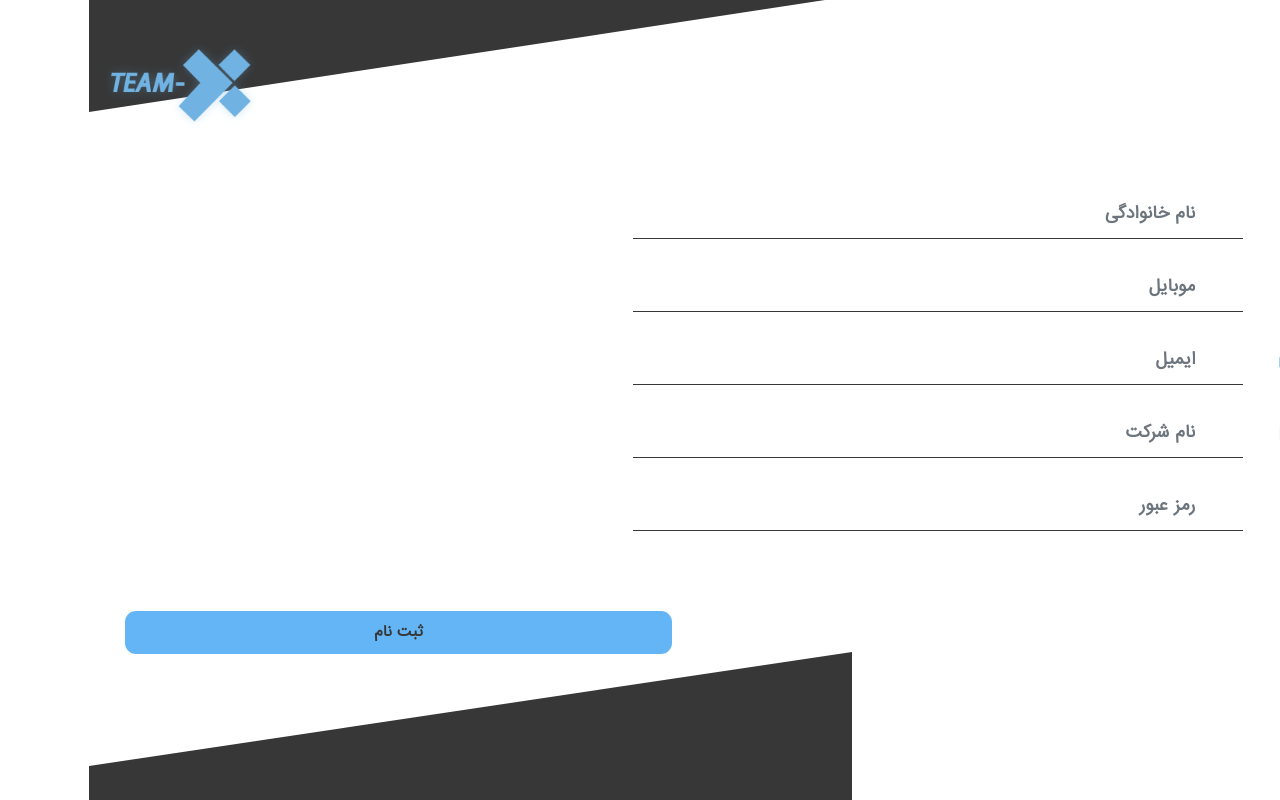
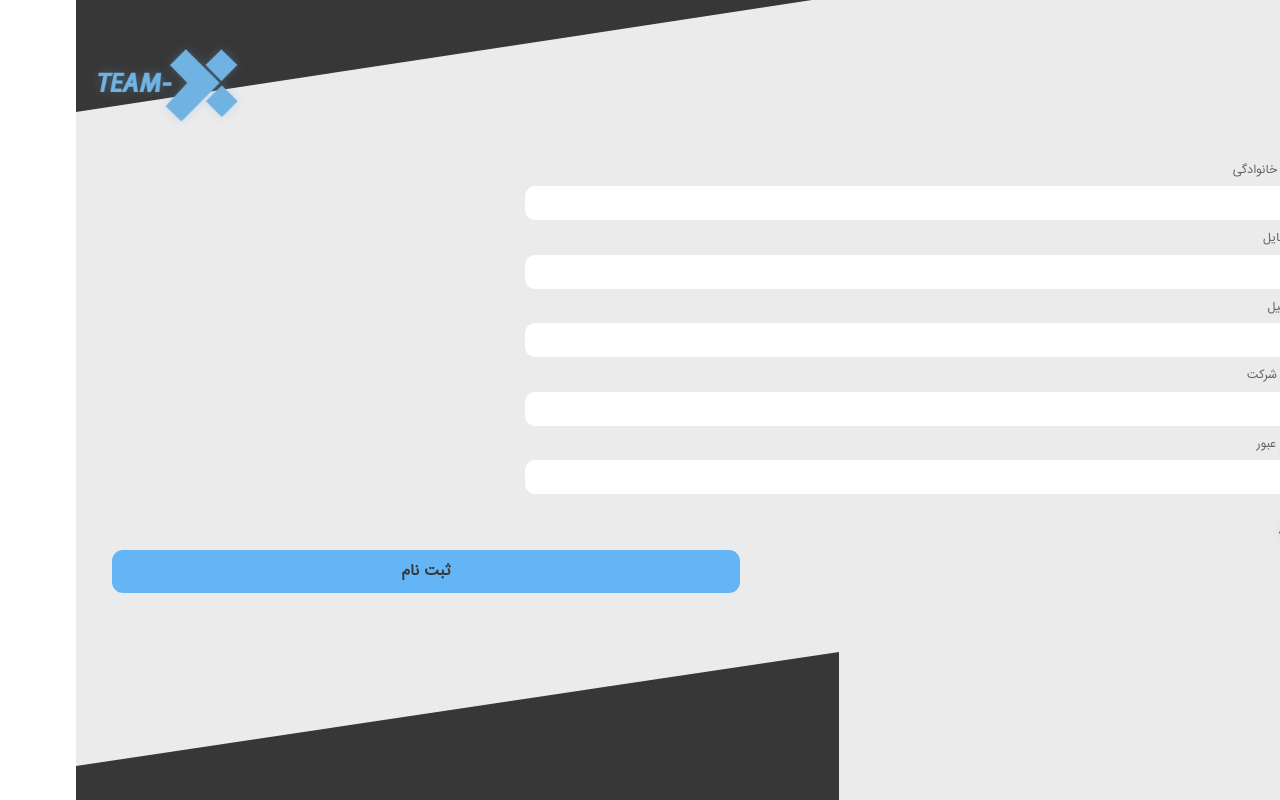
Before and after one commit to sr-ssh/food-manager-webapp, a React (Create React App) app: page /register in a window 1280 px wide. Built offline with nearby package versions, Linux system fonts and the light colour scheme.

Commit message:
register inputes updated

```diff
--- a/src/components/register.js
+++ b/src/components/register.js
@@ -21,8 +21,8 @@ export const Register = () => {
 
 
     const handleChange = (e) => {
-        const { name, value } = e.target;
-        setInputs(inputs => ({ ...inputs, [name]: value }));
+        const { id, value } = e.target;
+        setInputs(inputs => ({ ...inputs, [id]: value }));
     }
 
 
@@ -30,11 +30,11 @@ export const Register = () => {
         e.preventDefault();
         let user = { name, family, company, password, email, mobile };
         console.log(user)
-        name && family && password && mobile && dispatch(userActions.register(user));
+        family && password && mobile && dispatch(userActions.register(user));
     }
 
     return (
-        <>
+        <div className="order-page">
             <div id="triangle-up"></div>
 
             <Container fluid className="p-0 d-flex flex-column">
@@ -43,46 +43,96 @@ export const Register = () => {
                         <img className="logo" src={logo} alt="logo" width="168px"/>
                     </Col>
                 </Row>
-                <Row className="ms-0 registerForm">
+                <Row className="ms-0 registerForm mt-0">
                     <Col>
                         <Form className="d-flex flex-column justify-content-center"  onSubmit={formHandeler}>
-                            <Row className="w-100 me-2">
+
+                            <Row className="w-100 me-2 pe-2 order-inputs ">
+                                <Col >
+                                    <Form.Group controlId="family" >
+                                        <Image src={userLogo} width="17px" className="mx-2"/>
+                                        <Form.Label>نام خانوادگی</Form.Label>
+                                        <Form.Control className="order-input login-input" type="text" onChange={handleChange}  required/>
+                                    </Form.Group>
+                                </Col>
+                            </Row>
+                            {/* <Row className="w-100 me-2">
                                 <Col md={1} sm={1} xs={1}>
                                     <Image src={userLogo} className="form-icon" width="20px" height="20px"/>
                                 </Col>
                                 <Col md={6} sm={6} xs={8}>
                                     <Form.Control size="lg" className="pe-5 pt-2 form-input shadow-none" name="family" type="text" placeholder="نام خانوادگی" onChange={handleChange} required />
                                 </Col>
+                            </Row> */}
+
+                            <Row className="w-100 me-2 pe-2 order-inputs mt-2">
+                                <Col >
+                                    <Form.Group controlId="mobile" >
+                                        <Image src={mobileLogo} width="17px" className="mx-2"/>
+                                        <Form.Label>موبایل</Form.Label>
+                                        <Form.Control className="order-input login-input" type="number" onChange={handleChange}  required/>
+                                    </Form.Group>
+                                </Col>
                             </Row>
 
-                            <Row className="w-100 me-2 mt-4">
+                            {/* <Row className="w-100 me-2 mt-4">
                                 <Col md={1} sm={1} xs={1}>
                                     <Image src={mobileLogo} className="form-icon" width="20px" height="20px"/>
                                 </Col>
                                 <Col md={6} sm={6} xs={8}>
                                     <Form.Control size="lg" className="pe-5 form-input shadow-none" name="mobile" type="number" placeholder="موبایل" onChange={handleChange} required/>
                                 </Col>
+                            </Row> */}
+
+                            <Row className="w-100 me-2 pe-2 order-inputs mt-2">
+                                <Col >
+                                    <Form.Group controlId="email" >
+                                        <Image src={emailLogo} width="17px" className="mx-2"/>
+                                        <Form.Label>ایمیل</Form.Label>
+                                        <Form.Control className="order-input login-input" type="email" onChange={handleChange}  required/>
+                                    </Form.Group>
+                                </Col>
                             </Row>
 
-                            <Row className="w-100 me-2 mt-4">
+                            {/* <Row className="w-100 me-2 mt-4">
                                 <Col md={1} sm={1} xs={1}>
                                     <Image src={emailLogo} className="form-icon" width="20px" height="20px"/>
                                 </Col>
                                 <Col md={6} sm={6} xs={8}>
                                     <Form.Control size="lg" className="pe-5 form-input shadow-none" name="email" type="email" placeholder="ایمیل" onChange={handleChange} required/>
                                 </Col>
+                            </Row> */}
+
+                            <Row className="w-100 me-2 pe-2 order-inputs mt-2">
+                                <Col >
+                                    <Form.Group controlId="company" >
+                                        <Image src={companyLogo} width="17px" className="mx-2"/>
+                                        <Form.Label>نام شرکت</Form.Label>
+                                        <Form.Control className="order-input login-input" type="text" onChange={handleChange}  required/>
+                                    </Form.Group>
+                                </Col>
                             </Row>
 
-                            <Row className="w-100 me-2 mt-4">
+                            {/* <Row className="w-100 me-2 mt-4">
                                 <Col md={1} sm={1} xs={1}>
                                     <Image src={companyLogo} className="form-icon" width="20px" height="20px"/>
                                 </Col>
                                 <Col md={6} sm={6} xs={8}>
                                     <Form.Control size="lg" className="pe-5 form-input shadow-none" name="company" type="text" placeholder="نام شرکت" onChange={handleChange} required/>
                                 </Col>
+                            </Row> */}
+
+                            <Row className="w-100 me-2 pe-2 order-inputs mt-2">
+                                <Col >
+                                    <Form.Group controlId="password" >
+                                        <Image src={passwordLogo} width="17px" className="mx-2"/>
+                                        <Form.Label>رمز عبور</Form.Label>
+                                        <Form.Control className="order-input login-input" type="password" onChange={handleChange}  required/>
+                                    </Form.Group>
+                                </Col>
                             </Row>
 
-                            <Row className="w-100 me-2 mt-4">
+                            {/* <Row className="w-100 me-2 mt-4">
                                 <Col md={1} sm={1} xs={1}>
                                     <Image src={passwordLogo} className="form-icon" width="20px" height="20px"/>
                                 </Col>
@@ -90,9 +140,15 @@ export const Register = () => {
                                     <Form.Control size="lg" className="pe-5 form-input shadow-none" name="password" type="password" placeholder="رمز عبور" onChange={handleChange} required/>
                                 </Col>
                             </Row>
+                             */}
 
-                            <Row className="registerSubmitContainer">
-                                <Col xs={7} className="me-auto ms-4">
+                            <Row className="w-100 me-0">
+                                <Col className="mt-4 register-link">
+                                    <a href="/">ورود</a>
+                                </Col>
+                            </Row>
+                            <Row className="registerSubmitContainer mt-2">
+                                <Col xs={8} className="me-auto ms-4">
                                     <Button className="form-submit w-75 me-auto d-block" type="submit">ثبت نام</Button>
                                 </Col>
                             </Row>
@@ -102,6 +158,6 @@ export const Register = () => {
             </Container>
 
             <div id="triangle-down"></div>
-        </>
+        </div>
     )
 }
```
